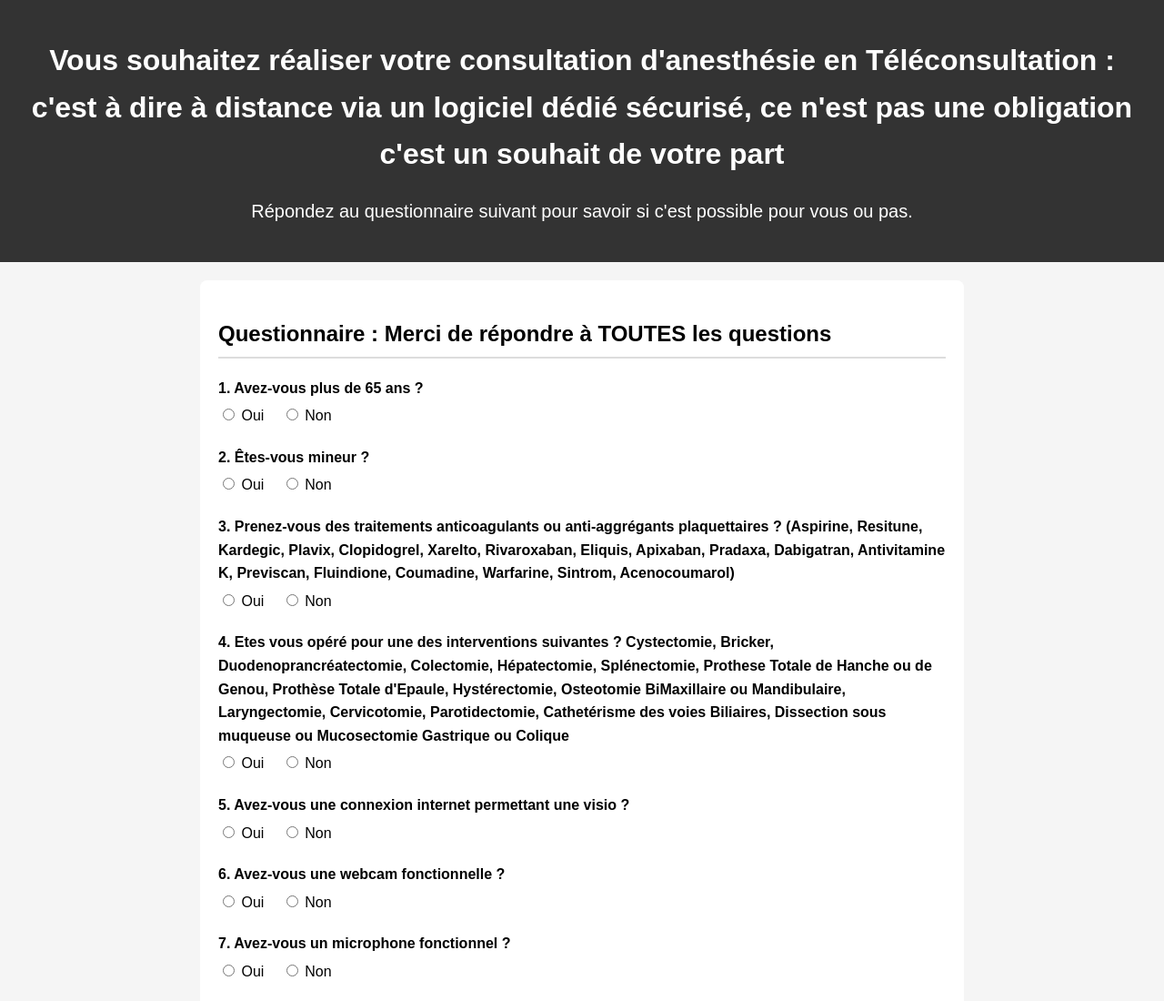
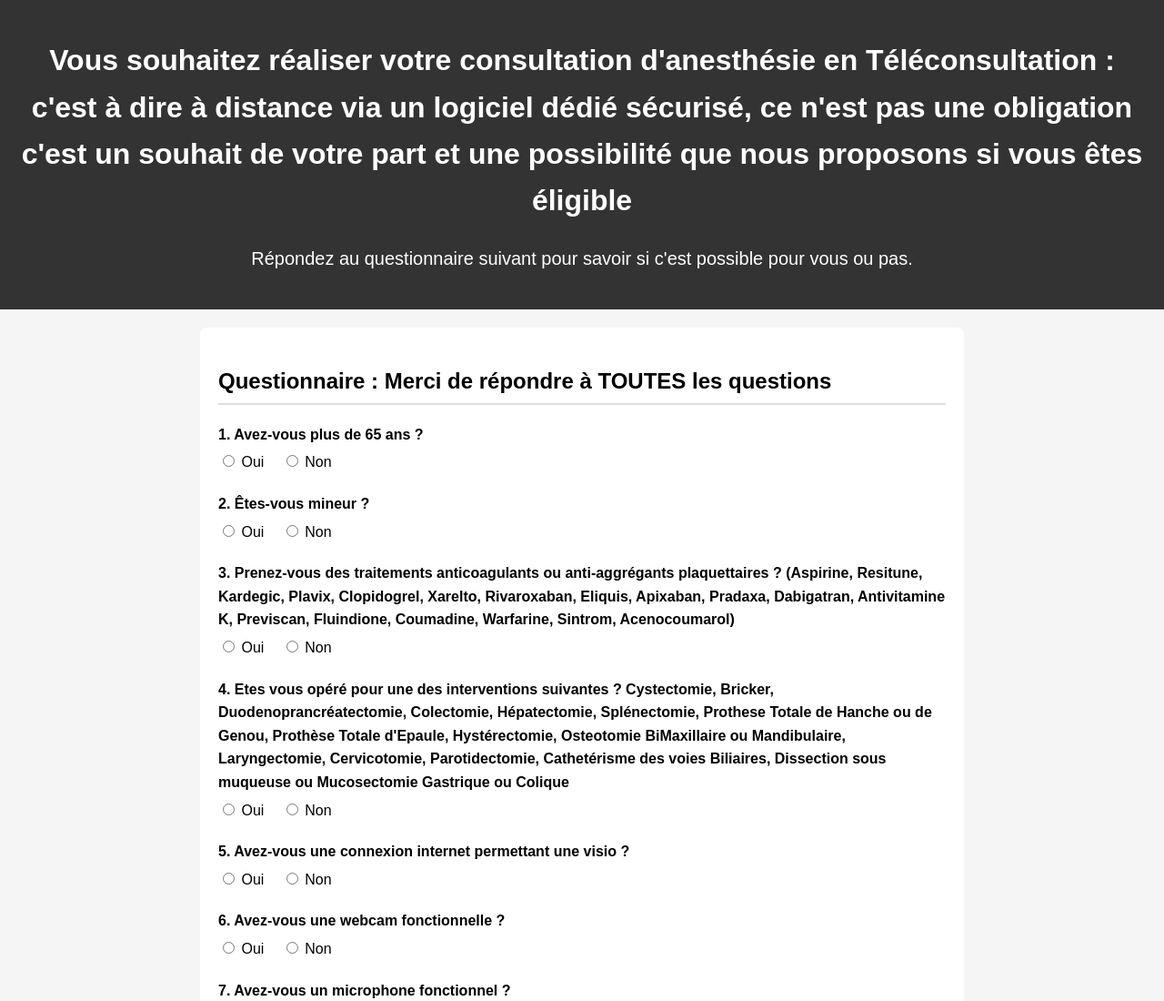
Before and after one commit to poluslabsus/teleconsultation-anesthesie-cliniquedescedres, a plain HTML site: page index.html in a window 1280 px wide. Shown: the top 1100 px of the page at 91% size. Drawn offline with Linux system fonts and the light colour scheme.

Commit message:
Update index.html

```diff
--- a/index.html
+++ b/index.html
@@ -60,7 +60,7 @@
 </head>
 <body>
     <header>
-        <h1>Vous souhaitez réaliser votre consultation d'anesthésie en Téléconsultation : c'est à dire à distance via un logiciel dédié sécurisé, ce n'est pas une obligation c'est un souhait de votre part</h1>
+        <h1>Vous souhaitez réaliser votre consultation d'anesthésie en Téléconsultation : c'est à dire à distance via un logiciel dédié sécurisé, ce n'est pas une obligation c'est un souhait de votre part et une possibilité que nous proposons si vous êtes éligible</h1>
         <p style="color:white; font-size:20px; margin-top:10px;">
             Répondez au questionnaire suivant pour savoir si c'est possible pour vous ou pas.
         </p>
```
